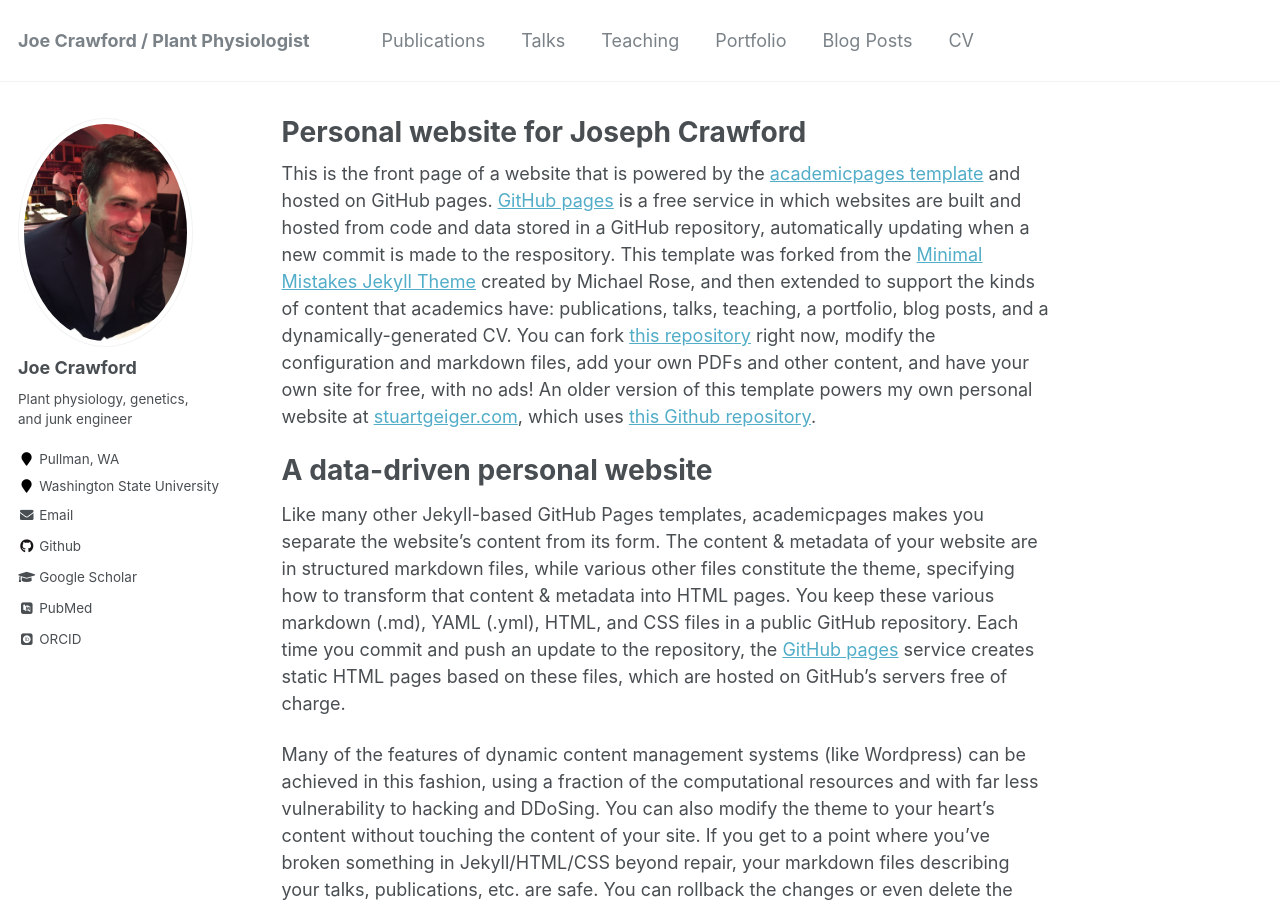
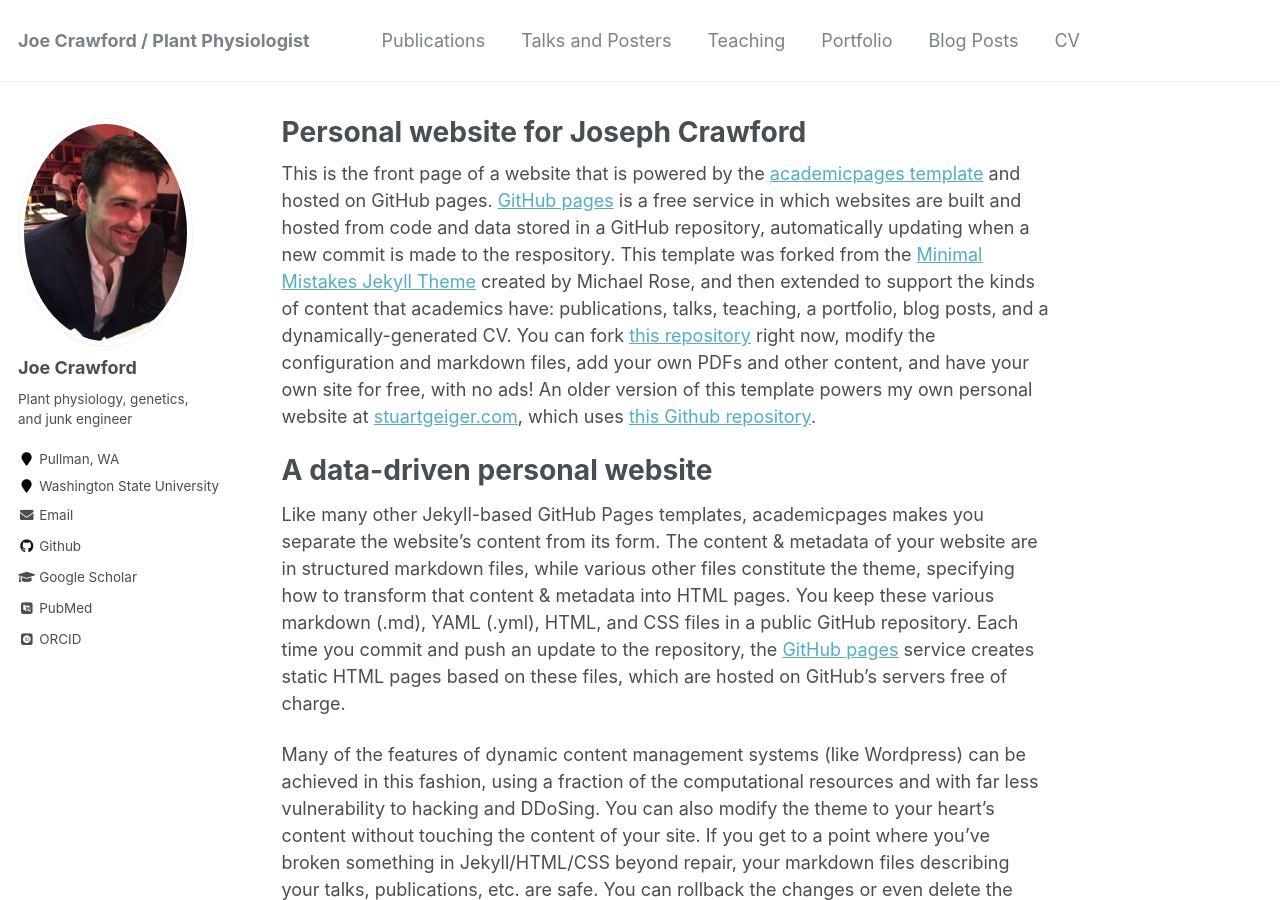
Before and after one commit to plant-physio/plant-physio.github.io, a Jekyll site: the page built from _pages/about.md, in a window 1280 px wide and 900 px high. Built offline with Jekyll 4.4.1, drawn with Linux system fonts in a browser that asks for light colours; some web fonts are replaced.

Commit message:
made it talks AND posters

```diff
--- a/_data/navigation.yml
+++ b/_data/navigation.yml
@@ -3,8 +3,8 @@ main:
   - title: "Publications"
     url: /publications/
 
-  - title: "Talks"
-    url: /talks/
+  - title: "Talks and Posters"
+    url: /talksandposters/
 
   - title: "Teaching"
     url: /teaching/
```
